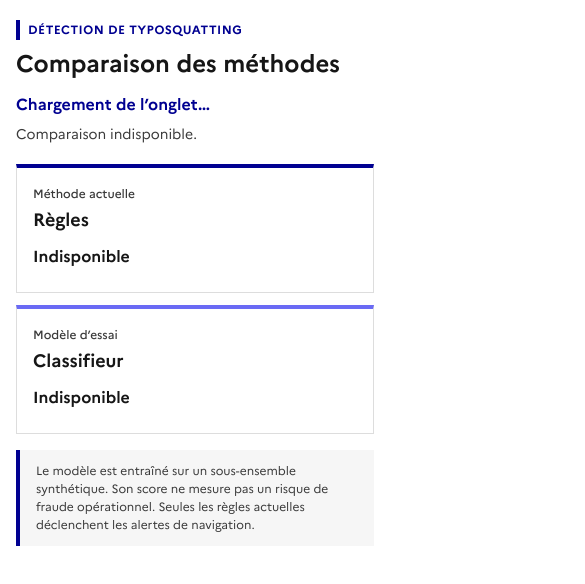
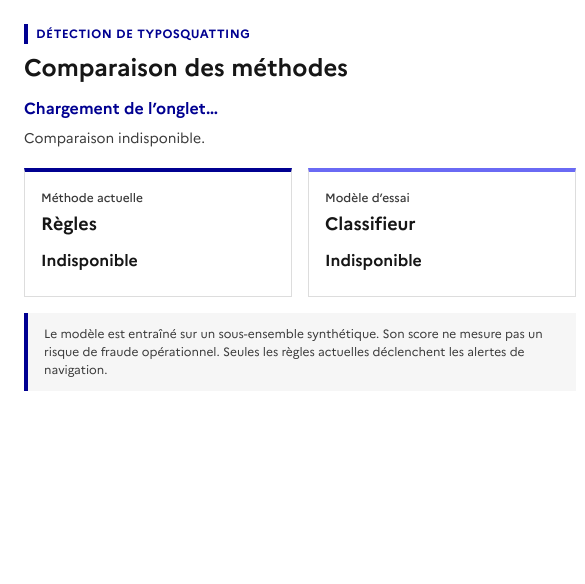
Before and after one commit to betagouv/lab-anssi-anti-typosquatting, a website built with Vite: page src/comparaison/index.html in a window 390 px wide. Shown: the whole page, 585 px wide, since content can reach past the window. Built offline with nearby package versions, Linux system fonts and the light colour scheme; some packages are replaced by stand-ins of ours.

Commit message:
Fixe la largeur du popup de comparaison

```diff
--- a/src/comparaison/style.css
+++ b/src/comparaison/style.css
@@ -35,7 +35,6 @@
   --couleur-bordure: #ddd;
   --couleur-fond-secondaire: #f6f6f6;
   --couleur-essai: #6a6af4;
-  --largeur-fenetre: 640px;
 }
 
 *,
@@ -45,7 +44,7 @@
 }
 
 body {
-  width: min(var(--largeur-fenetre), 100vw);
+  width: 600px;
   margin: 0;
 }
 
@@ -160,14 +159,3 @@ h2 {
   font-size: 12px;
   line-height: 18px;
 }
-
-@media (max-width: 420px) {
-  main {
-    padding: 20px 16px;
-  }
-
-  .resultats {
-    grid-template-columns: 1fr;
-    gap: 12px;
-  }
-}
```
